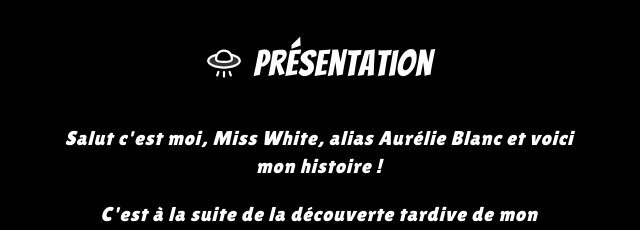
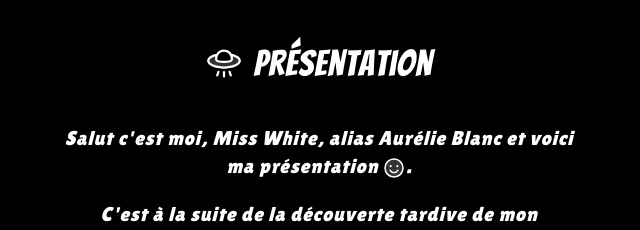
Before and after one commit to AurelieBlanc/Portfolio, a Next.js app: page /presentation in a window 1280 px wide. Shown: the part 827-1057 px from the top of the page, without its empty margins (321-961 px from the left). Built offline with nearby package versions, Linux system fonts and the light colour scheme.

Commit message:
ajout message alert envoi email

```diff
--- a/app/contact/page.tsx
+++ b/app/contact/page.tsx
@@ -130,6 +130,7 @@ export default function ContactPage () {
 
             const data = await response.json(); // on recupère la réponse du back dans la constante data
             console.log("reponse du back : ", data.message) // ... et on affiche le message de data
+            alert("Votre email a été envoyé avec succès. Miss White reviendra rapidement vers vous. Bonne journée !!")
 
         } catch(error) {
             console.error("erreur lors de l'envoi du formulaire au back : ", error) // si erreur on exécutera ce code
--- a/app/presentation/page.tsx
+++ b/app/presentation/page.tsx
@@ -90,7 +90,9 @@ export default function PresentationPage () {
 
                 <p
                     className="ml-5 md:ml-10 mt-10 text-xl font-lilita italic  xl:text-center xl:w-[50%] xl:mx-auto">
-                    Salut c'est moi, Miss White, alias Aurélie Blanc et voici mon histoire !
+                    Salut c'est moi, Miss White, alias Aurélie Blanc et voici ma présentation
+                    <PiSmileyDuotone
+                            className="inline-block ml-1 text-2xl" />.
                 </p>
 
                 <p
```
